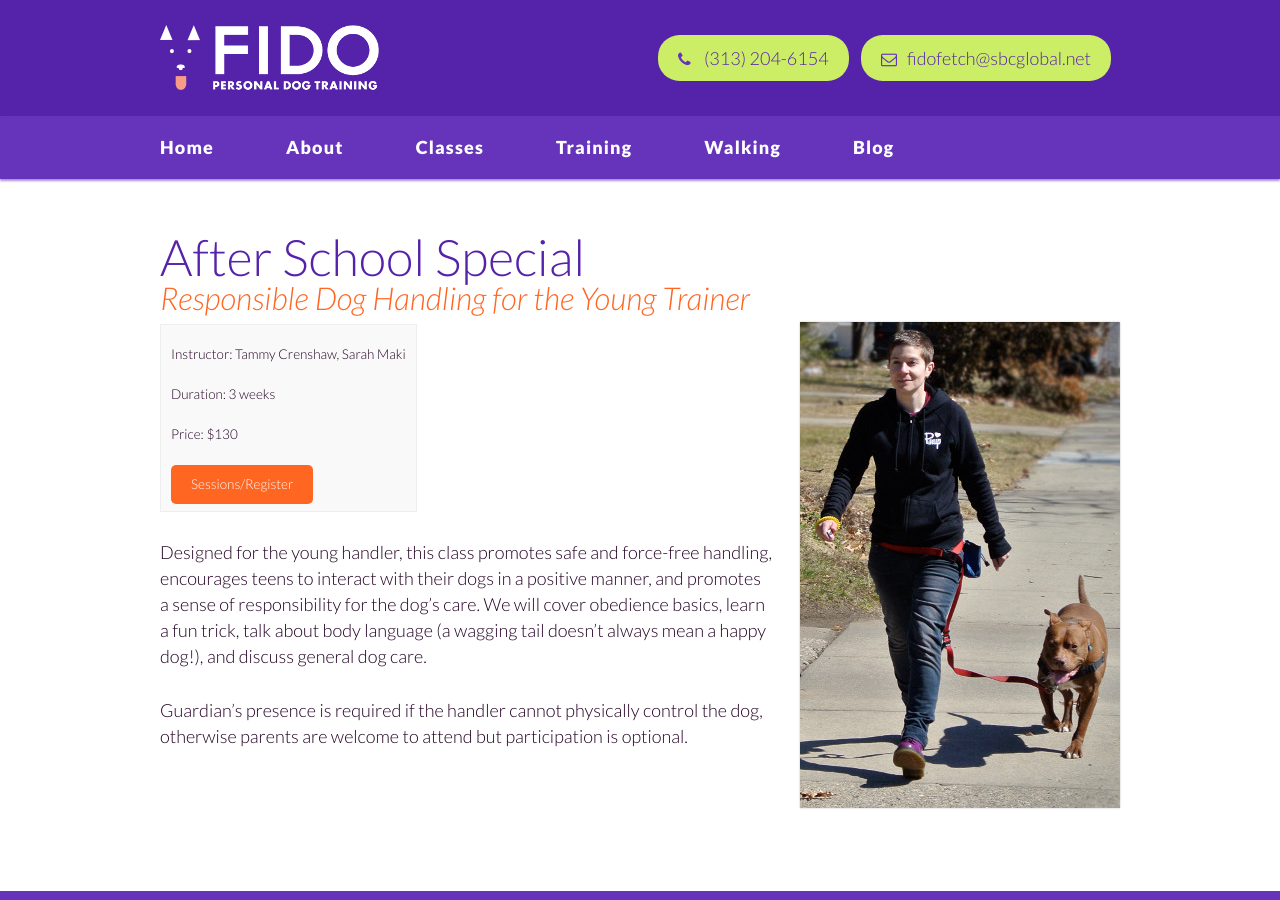
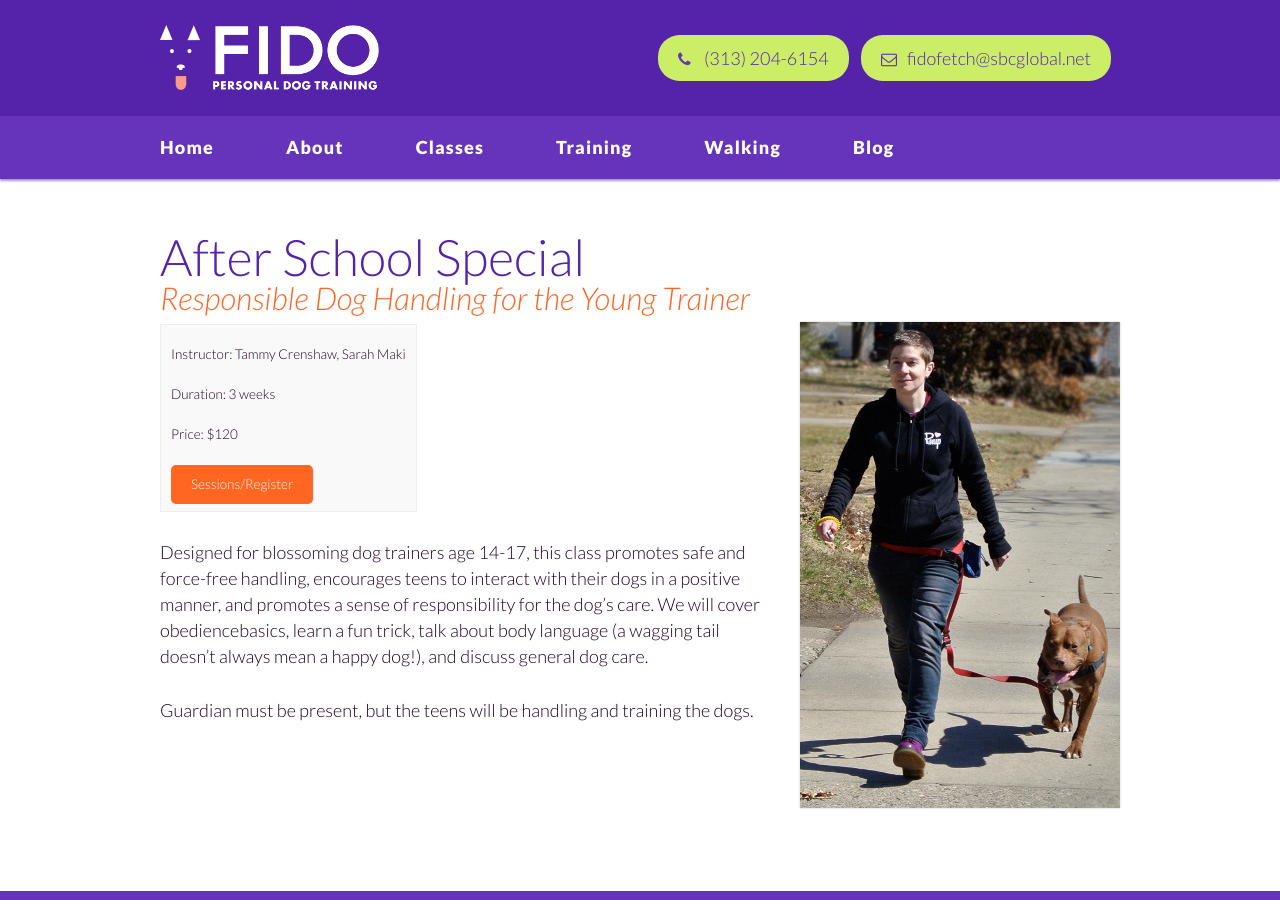
Before and after one commit to fidodogtraining/fidodogtraining.github.io, a Jekyll site: the page built from _classes/mini-courses/after-school.md, in a window 1280 px wide and 900 px high. Built offline with Jekyll 4.4.1, drawn with Linux system fonts in a browser that asks for light colours; Markdown is read by kramdown in place of the engine named in the settings.

Commit message:
Update after-school.md

```diff
--- a/_classes/mini-courses/after-school.md
+++ b/_classes/mini-courses/after-school.md
@@ -4,14 +4,10 @@
 trainer: Tammy Crenshaw, Sarah Maki
 image: llw.jpg
 duration: "3 weeks"
-price: "$130"
+price: "$120"
 square: "https://squareup.com/market/FidoPersonalDogTraining/after-school-special"
 ---
 
-Designed for the young handler, this class promotes safe and force-free handling, encourages teens to interact with
-their dogs in a positive manner, and promotes a sense of responsibility for the dog's care. We will cover obedience
-basics, learn a fun trick, talk about body language (a wagging tail doesn't always mean a happy dog!), and discuss
-general dog care.
+Designed for blossoming dog trainers age 14-17, this class promotes safe and force-free handling, encourages teens to interact with their dogs in a positive manner, and promotes a sense of responsibility for the dog's care. We will cover obediencebasics, learn a fun trick, talk about body language (a wagging tail doesn't always mean a happy dog!), and discuss general dog care.
 
-Guardian's presence is required if the handler cannot physically control the dog, otherwise parents are welcome to
-attend but participation is optional.
+Guardian must be present, but the teens will be handling and training the dogs.
```
